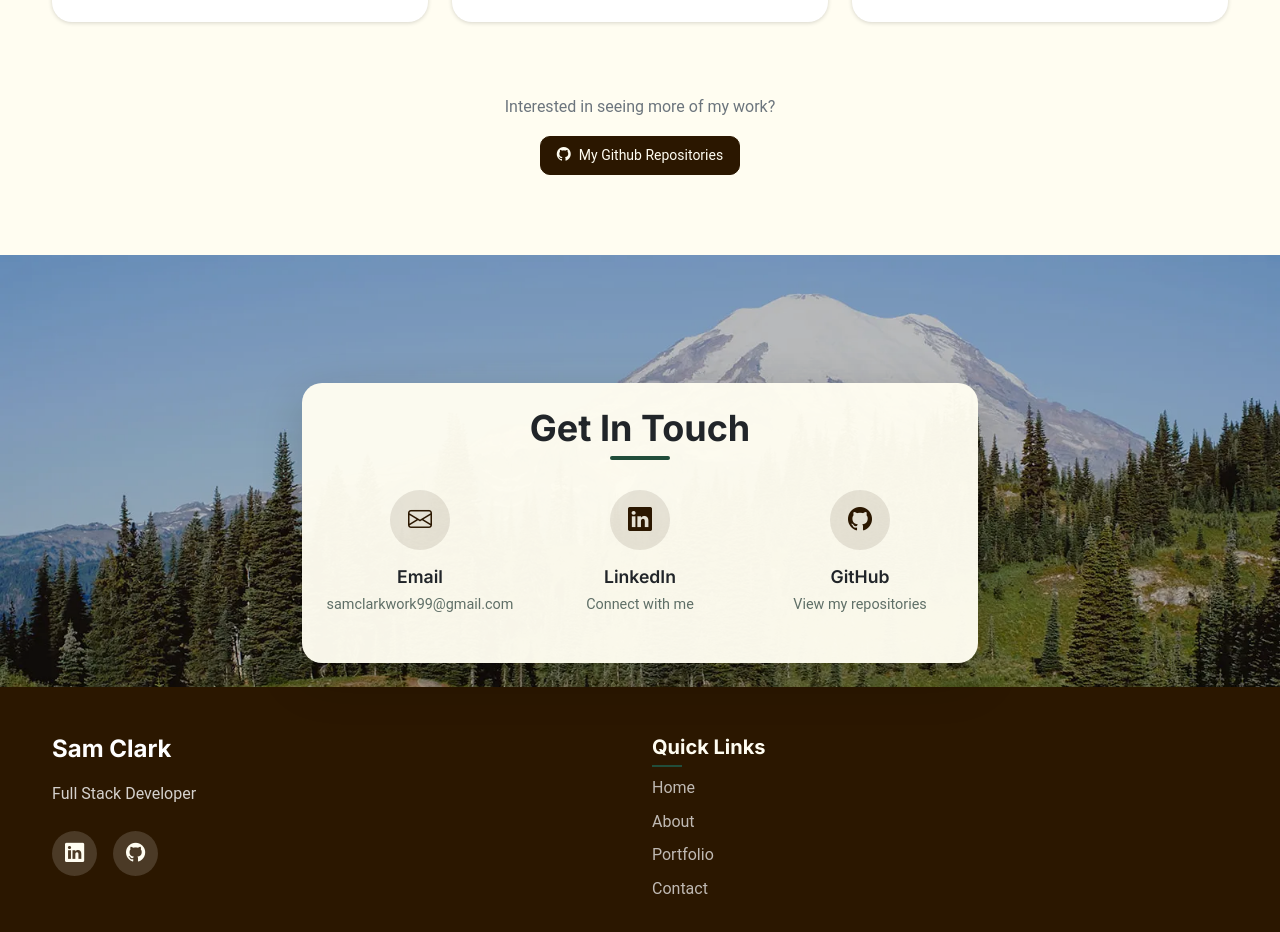
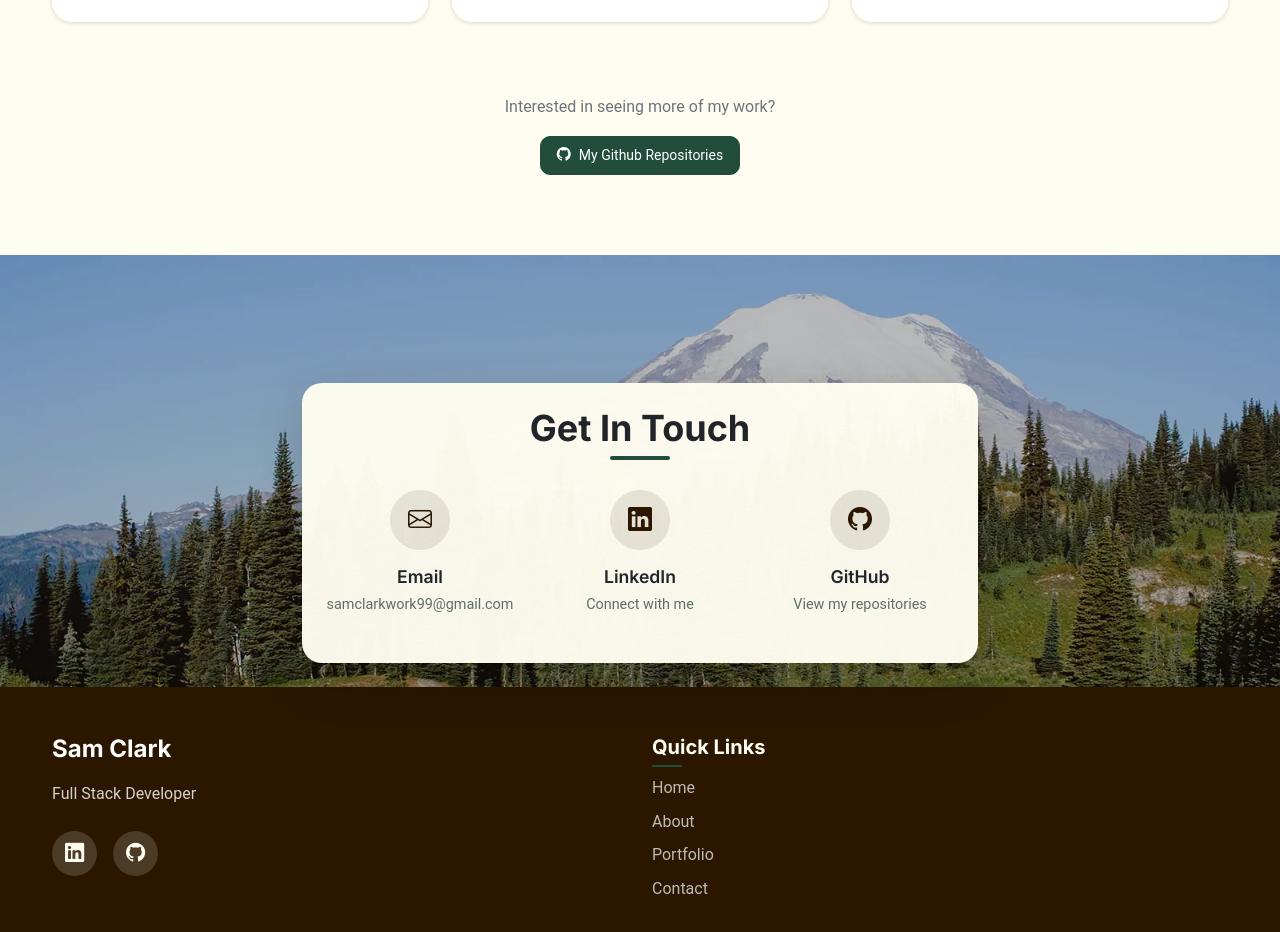
Before and after one commit to samclark1999/samclark1999.github.io, a React app: page / in a window 1280 px wide. Shown: the part 3760-4692 px from the top of the page. Built offline with nearby package versions, Linux system fonts and the light colour scheme.

Commit message:
fix: title and btn class

```diff
--- a/public/index.html
+++ b/public/index.html
@@ -1,10 +1,10 @@
-<!DOCTYPE html>
+<!doctype html>
 <html lang="en">
   <head>
     <meta charset="UTF-8" />
     <meta name="viewport" content="width=device-width, initial-scale=1.0" />
     <meta http-equiv="X-UA-Compatible" content="ie=edge" />
-    <title>Sam Clark - Portfolio</title>
+    <title>Sam Clark - Full Stack Developer</title>
     <meta
       name="description"
       content="Portfolio website showcasing my work and projects"
--- a/src/components/Portfolio/Portfolio.jsx
+++ b/src/components/Portfolio/Portfolio.jsx
@@ -132,7 +132,7 @@ const Portfolio = () => {
             </p>
             <a
               href="https://github.com/samclark1999?tab=repositories"
-              className="btn btn-primary"
+              className="btn btn-secondary"
             >
               <i className="bi bi-github me-2"></i>
               My Github Repositories
```
